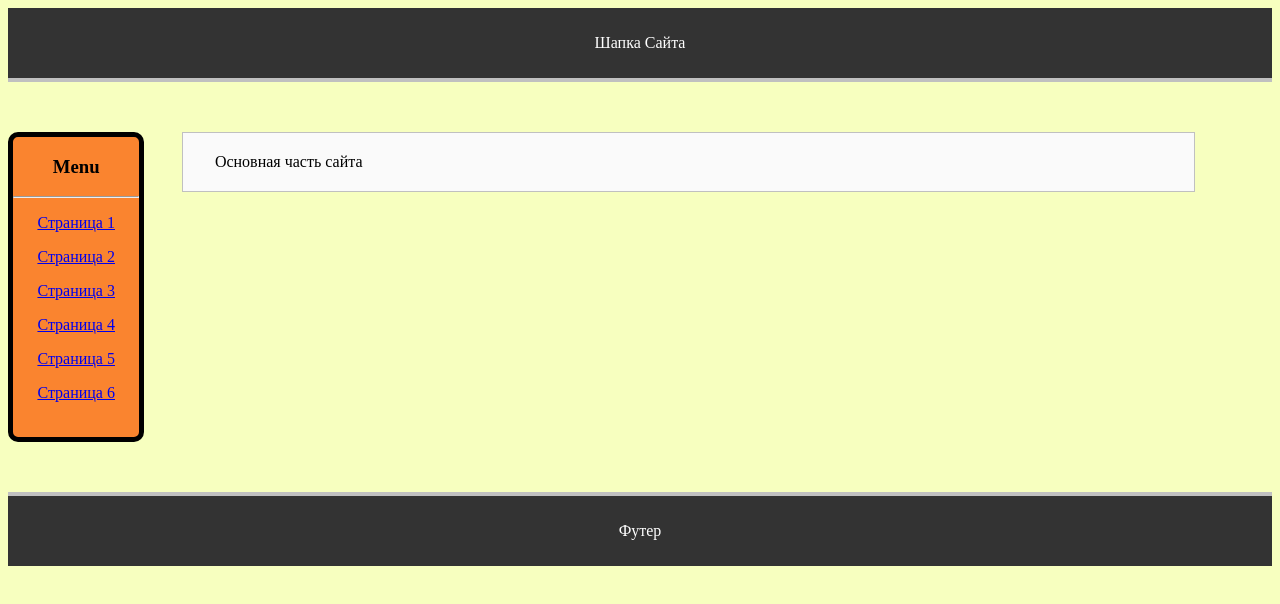
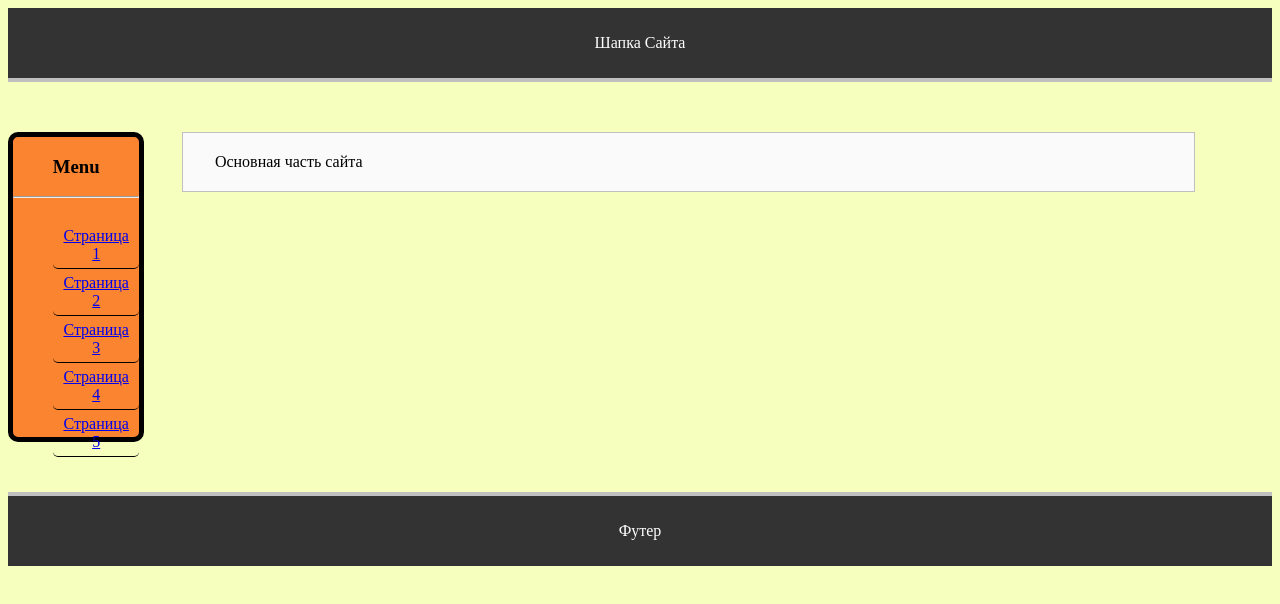
Before and after one commit to vladislav949/HTML_CSS, a plain HTML site: page f2/index.html in a window 1280 px wide. Drawn offline with Linux system fonts and the light colour scheme.

Commit message:
commit19_2

```diff
--- a/f2/css/5.css
+++ b/f2/css/5.css
@@ -2,6 +2,10 @@
   margin: 0;
   padding: 0;
   }
+
+body {
+  height: 2000px
+}
 
 #link {
   background: red;
@@ -43,6 +47,7 @@
   border: 1px solid silver;
   padding: 20px 2.5%;
   float:left;
+  z-index: 0 /* слой 0 */
 }
 
 
@@ -55,4 +60,34 @@
   float:left;
   position: relative; /* позиционирование */
   top: -10px; /* поднять вверх на 10px */
+  z-index: 1 /* слой , т.е. будет выше чем слой 0 */
 }
+
+#nav { /* меню сайта (навигация) */
+  list-style: none; /* нет порядкового номера и разметки списка (кружки и тд.) */
+  display: block;
+  float:left;
+  width: 50%;
+  margin-left: 25%;
+  text-align: center;
+  margin-bottom: 15px;
+}
+
+#nav li {
+  display: inline;; /* каждый элемент в списке будет строчным */
+  background: #fafafa;
+  border: 1px solid silver;
+  padding: 0 20px;
+  cursor: pointer;
+}
+
+#nav li:hover {
+  color: #f7ffbf;
+  background: #333;
+  border-radius: 5px;
+  border-color: #333;
+}
+
+#nav li:not(:last-of-type) { /*все кроме последнего */
+  margin-right: 20px;
+}
--- a/f2/css/main.css
+++ b/f2/css/main.css
@@ -43,3 +43,26 @@ body {
   border-bottom: 0;
   border-top: 4px solid silver;
 }
+
+#nav {
+  list-style: none;
+  text-align: center;
+  display: block;
+  float:left;
+  margin-bottom: 15px;
+}
+
+#nav li {
+  display: block;
+  border-bottom: 1px solid black;
+  border-radius: 5px;
+  padding: 5px;
+  cursor: pointer;
+}
+
+#nav li:hover {
+  color: #f7ffbf;
+  background: #333;
+  border-radius: 5px;
+  border-color: #333;
+}
--- a/f2/index.html
+++ b/f2/index.html
@@ -11,12 +11,13 @@
     </div>
     <div id="menu">
       <h3>Menu</h3><hr>
-      <p><a href="1.html">Страница 1</a></p>
-      <p><a href="2.html">Страница 2</a></p>
-      <p><a href="3.html">Страница 3</a></p>
-      <p><a href="4.html">Страница 4</a></p>
-      <p><a href="5.html">Страница 5</a></p>
-      <p><a href="6.html">Страница 6</a></p>
+      <ul id="nav">
+        <li><a href="1.html">Страница 1</a></li>
+        <li><a href="2.html">Страница 2</a></li>
+        <li><a href="3.html">Страница 3</a></li>
+        <li><a href="4.html">Страница 4</a></li>
+        <li><a href="5.html">Страница 5</a></li>
+      </ul>
     </div>
     <div id="main">Основная часть сайта</div>
     <div id="footer">Футер</div>
```
Also changed, not shown: f2/5.html (+5 -0 lines), f3/index.html (added), f3/style.css (added).
